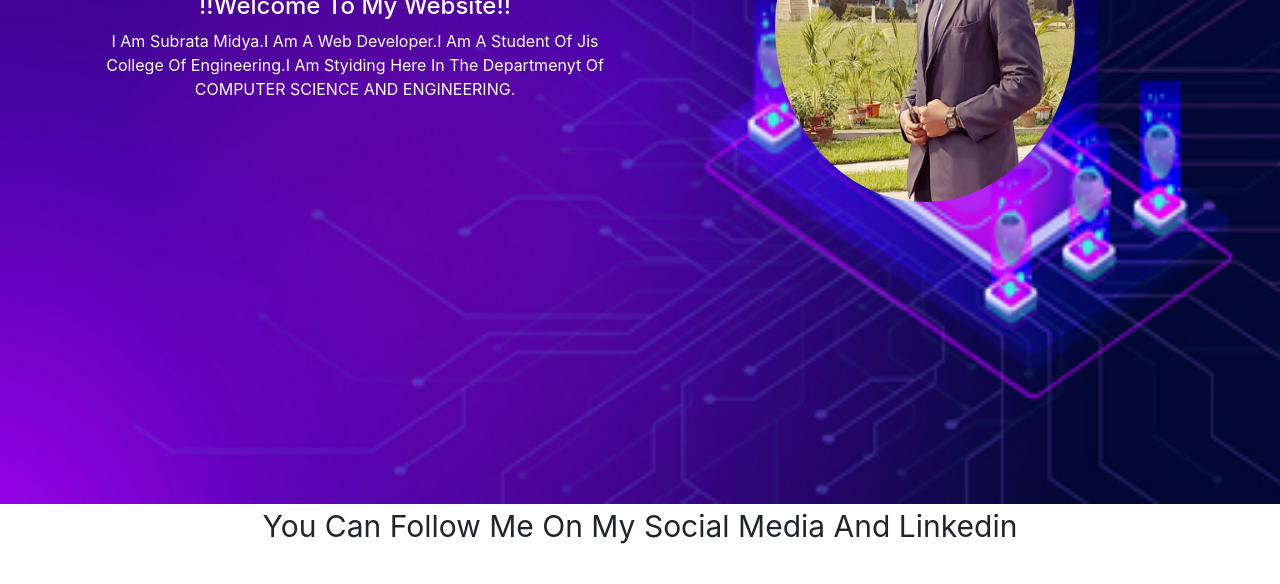
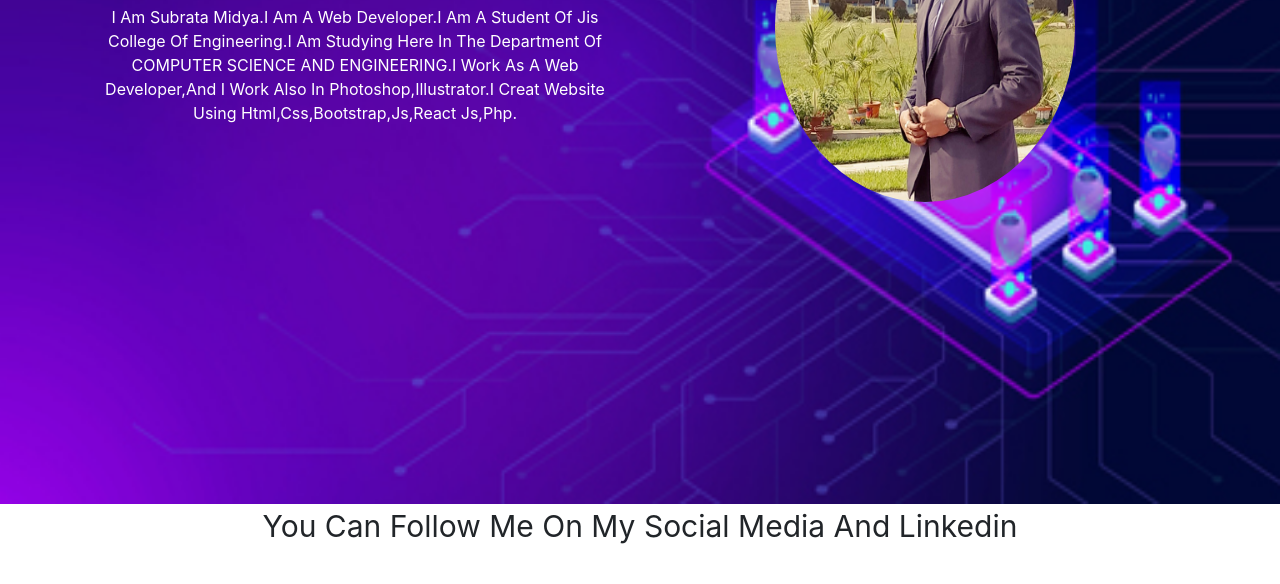
Before and after one commit to subratamidya2000/subratamidya.github.io, a plain HTML site: page index.html in a window 1280 px wide. Shown: the part 376-960 px from the top of the page. Drawn offline with nearby package versions, Linux system fonts and the light colour scheme.

Commit message:
small change
small change

```diff
--- a/index.html
+++ b/index.html
@@ -39,7 +39,7 @@
               <div>
               <h1>HI</h1>
               <h4>!!Welcome to my website!!</h4>
-              <p>i am subrata midya.i am a web developer.i am a student of jis college of engineering.i am styiding here in the departmenyt of COMPUTER SCIENCE AND ENGINEERING.</p>
+              <p>i am subrata midya.i am a web developer.i am a student of jis college of engineering.i am studying here in the department of COMPUTER SCIENCE AND ENGINEERING.i work as a web developer,and i work also in photoshop,illustrator.i creat website using html,css,bootstrap,js,react js,php. </p>
 
               </div>
             </div>
```
